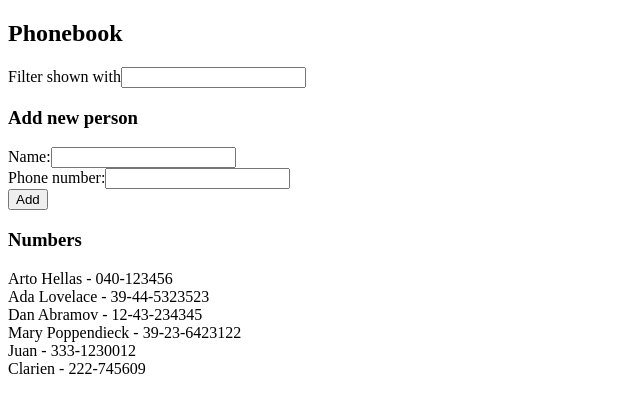
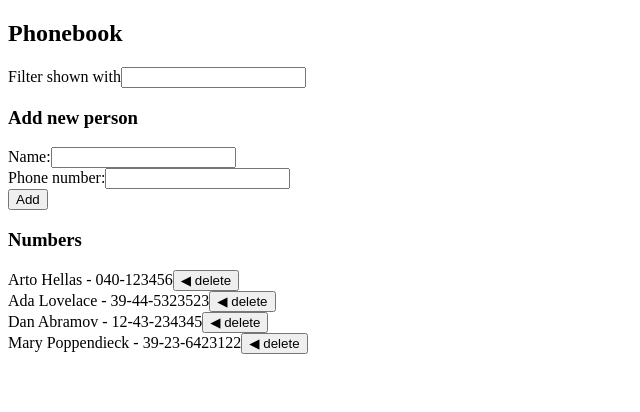
Before and after one commit to devJuanS/fullstackopen-course, a React (Vite) app in the folder part-02/phonebook/: page / in a window 1280 px wide. Shown: the top 412 px of the page, without its empty margins (0-640 px from the left). Built offline with nearby package versions, Linux system fonts and the light colour scheme; data requests are answered from the project's data file.

Commit message:
add the feature to delete a person entry

```diff
--- a/part-02/phonebook/db.json
+++ b/part-02/phonebook/db.json
@@ -1,34 +1,24 @@
 {
   "persons": [
     {
-      "id": 1,
+      "id": "1",
       "name": "Arto Hellas",
       "number": "040-123456"
     },
     {
-      "id": 2,
+      "id": "2",
       "name": "Ada Lovelace",
       "number": "39-44-5323523"
     },
     {
-      "id": 3,
+      "id": "3",
       "name": "Dan Abramov",
       "number": "12-43-234345"
     },
     {
-      "id": 4,
+      "id": "4",
       "name": "Mary Poppendieck",
       "number": "39-23-6423122"
-    },
-    {
-      "id": 5,
-      "name": "Juan",
-      "number": "333-1230012"
-    },
-    {
-      "id": 6,
-      "name": "Clarien",
-      "number": "222-745609"
     }
   ]
 }
--- a/part-02/phonebook/src/App.jsx
+++ b/part-02/phonebook/src/App.jsx
@@ -61,12 +61,15 @@ const PersonForm = ( props ) => {
  * @param {Array<Object>} personsList
  * @returns React component
  */
-const Persons = ( {personsList} ) => {
+const Persons = ( {personsList, deleteEntry} ) => {
   return (
     <>
       {
         personsList.map( person =>
-          <div key = {person.id}>{ person.name } - { person.number }</div>
+          <div key = {person.id}>
+            { person.name } - { person.number }
+            <button key = {person.id} onClick={ () => deleteEntry(person.id, person.name) }>◀ delete</button>
+          </div>
         )
       }
     </>
@@ -115,7 +118,7 @@ function App() {
     }
 
     const personObject = {
-      id: persons.length + 1,
+      id: (persons.length + 1).toString(),
       name: newName,
       number: newNumber,
     };
@@ -127,6 +130,24 @@ function App() {
 
     setNewName('');
     setNewNumber('');
+  }
+
+  /**
+   * Remove a person entry in the server
+   * @param {String|Number} id
+   * @param {String} name
+   */
+  const deletePerson = ( id, name ) => {
+    const confirmDelete = window.confirm(`Are you sure to delete ${ name }?`);
+
+    if( ! confirmDelete ) return;
+    phonebookService
+      .deleteEntry( id )
+      .then( deletedEntry => console.log(deletedEntry) );
+
+    phonebookService
+      .getAll()
+      .then( initialData => setPersons( initialData) );
   }
 
   /**
@@ -174,7 +195,10 @@ function App() {
         />
 
         <h3>Numbers</h3>
-        <Persons personsList = { personsToShow } />
+        <Persons
+          personsList = { personsToShow }
+          deleteEntry = { deletePerson }
+        />
       </div>
     </>
   );
--- a/part-02/phonebook/src/services/phonebook.js
+++ b/part-02/phonebook/src/services/phonebook.js
@@ -21,4 +21,14 @@ const getAll = () => {
   return request.then( res => res.data );
 }
 
-export default { create, getAll, };
+/**
+ * Delete a person entry in the backend server
+ * @param {String | Number} id
+ * @returns {Promise<Object>} data from the deleted entry
+ */
+const deleteEntry = ( id ) => {
+  const request = axios.delete(`${ baseURL }/${ id }`);
+  return request.then( res => res.data );
+}
+
+export default { create, getAll, deleteEntry, };
```
Also changed, not shown: 2 other files (tests, documents, lock files or other folders).
